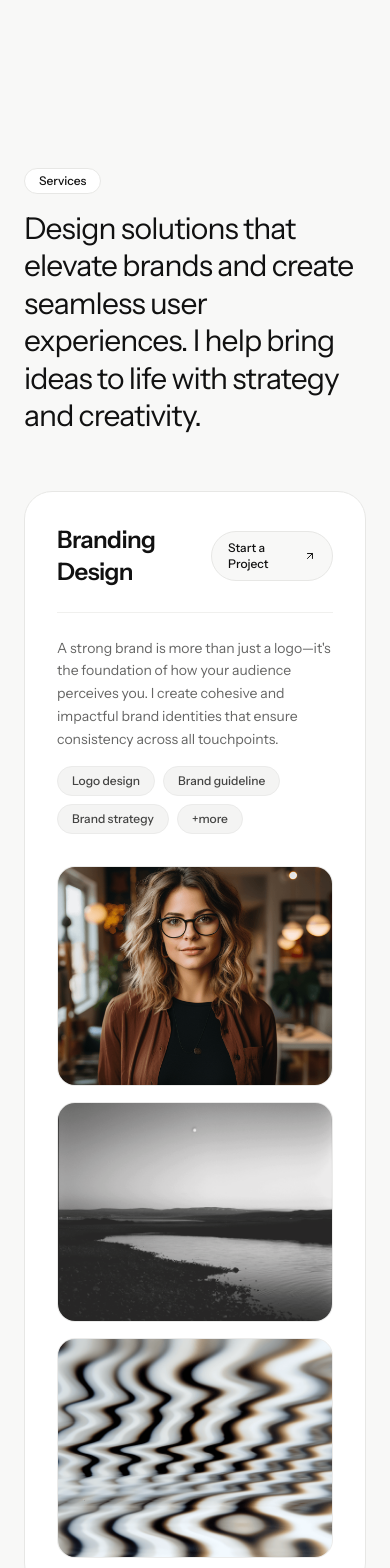
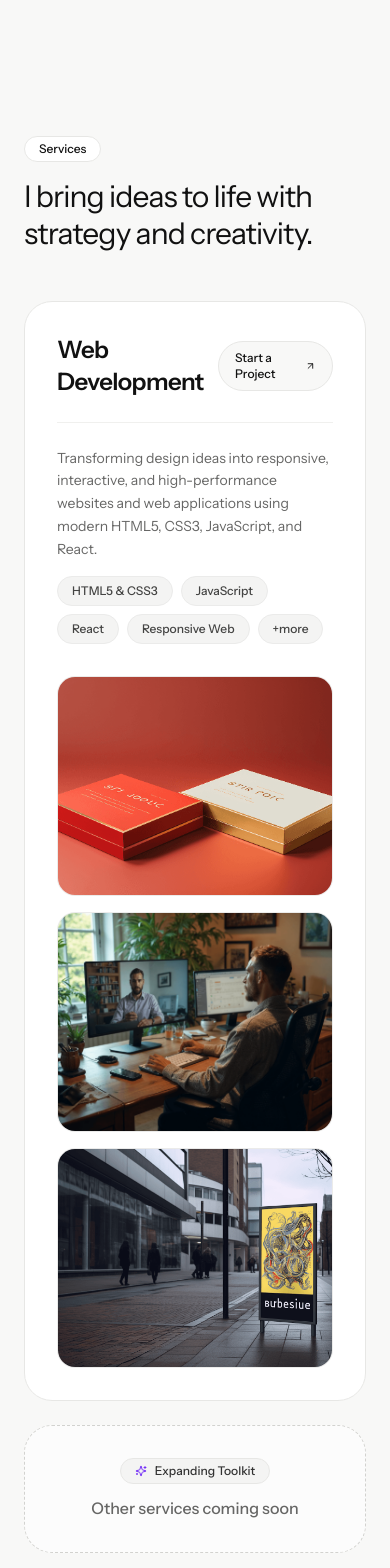
Before and after one commit to TeeJay980/portfolio, a Next.js app: page / in a window 390 px wide. Shown: the part 2960-4528 px from the top of the page. Built offline with nearby package versions, Linux system fonts and the light colour scheme.

Commit message:
feat: simplify services to Web Development with coming soon placeholder and updated heading

```diff
--- a/src/components/sections/Services.tsx
+++ b/src/components/sections/Services.tsx
@@ -1,7 +1,7 @@
 "use client";
 
 import { motion } from "framer-motion";
-import { ArrowUpRight } from "lucide-react";
+import { ArrowUpRight, Sparkles } from "lucide-react";
 import Image from "next/image";
 
 interface ServiceItem {
@@ -13,53 +13,33 @@ interface ServiceItem {
 
 const servicesData: ServiceItem[] = [
   {
-    title: "Branding Design",
-    desc: "A strong brand is more than just a logo—it's the foundation of how your audience perceives you. I create cohesive and impactful brand identities that ensure consistency across all touchpoints.",
-    tags: ["Logo design", "Brand guideline", "Brand strategy", "+more"],
-    mockups: [
-      "/images/luzia_12.png",
-      "/images/luzia_13.png",
-      "/images/luzia_14.png",
-    ],
-  },
-  {
-    title: "Framer Development",
-    desc: "Transforming designs into fully responsive, interactive websites with Framer. Whether it's a landing page or a full-scale web experience, I build fast, modern sites optimized for seamless performance.",
-    tags: ["Landing page", "Multipages", "Web migration", "+more"],
+    title: "Web Development",
+    desc: "Transforming design ideas into responsive, interactive, and high-performance websites and web applications using modern HTML5, CSS3, JavaScript, and React.",
+    tags: ["HTML5 & CSS3", "JavaScript", "React", "Responsive Web", "+more"],
     mockups: [
       "/images/luzia_15.png",
       "/images/luzia_16.png",
       "/images/luzia_17.png",
     ],
   },
-  {
-    title: "UI/UX Design",
-    desc: "Designing user-centered experiences that are both functional and visually engaging. From concept to final prototype, I focus on intuitive interfaces that enhance experiences and usability.",
-    tags: ["Web & app design", "Design system", "Prototyping", "+more"],
-    mockups: [
-      "/images/luzia_18.png",
-      "/images/luzia_19.png",
-      "/images/luzia_20.png",
-    ],
-  },
 ];
 
 export default function Services() {
   return (
-    <section id="services" className="py-24 px-6 max-w-[1140px] mx-auto">
+    <section id="services" className="py-16 md:py-24 px-6 max-w-[1140px] mx-auto">
       {/* Header */}
       <motion.div
         initial={{ opacity: 0, y: 24, filter: "blur(4px)" }}
         whileInView={{ opacity: 1, y: 0, filter: "blur(0px)" }}
         viewport={{ once: true, amount: 0.2 }}
         transition={{ duration: 0.65, ease: [0.16, 1, 0.3, 1] }}
-        className="mb-14"
+        className="mb-12"
       >
         <span className="inline-block px-3.5 py-1 rounded-full text-xs font-medium bg-white border border-[#E7E7E5] text-[#111111]">
           Services
         </span>
         <h2 className="mt-4 text-3xl md:text-4xl font-normal text-[#111111] tracking-[-0.03em] max-w-2xl leading-tight">
-          Design solutions that elevate brands and create seamless user experiences. I help bring ideas to life with strategy and creativity.
+          I bring ideas to life with strategy and creativity.
         </h2>
       </motion.div>
 
@@ -125,6 +105,23 @@ export default function Services() {
             </div>
           </motion.div>
         ))}
+
+        {/* Coming Soon Box */}
+        <motion.div
+          initial={{ opacity: 0, y: 24, filter: "blur(4px)" }}
+          whileInView={{ opacity: 1, y: 0, filter: "blur(0px)" }}
+          viewport={{ once: true, amount: 0.2 }}
+          transition={{ duration: 0.65, delay: 0.15, ease: [0.16, 1, 0.3, 1] }}
+          className="w-full rounded-[28px] border border-dashed border-[#D2D2CF] bg-white/60 p-8 md:p-12 text-center flex flex-col items-center justify-center gap-3 transition-colors hover:bg-white"
+        >
+          <div className="flex items-center gap-2 rounded-full bg-[#F4F4F3] px-3.5 py-1 text-xs font-medium text-[#333333] border border-[#E7E7E5]">
+            <Sparkles className="h-3 w-3 text-[#7430F7]" />
+            <span>Expanding Toolkit</span>
+          </div>
+          <p className="text-base sm:text-lg font-medium text-[#666665]">
+            Other services coming soon
+          </p>
+        </motion.div>
       </div>
     </section>
   );
```
